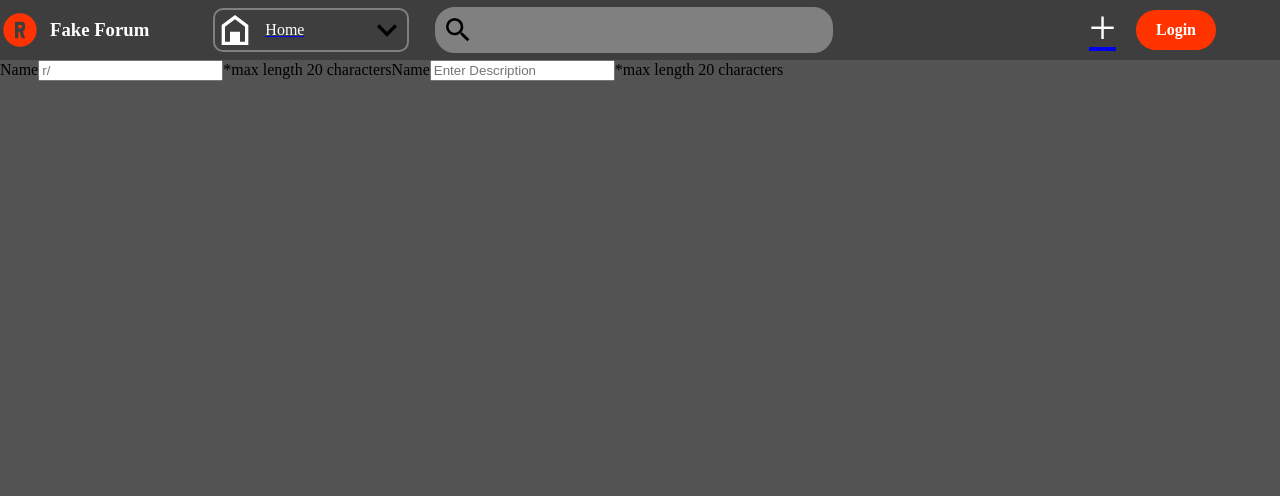
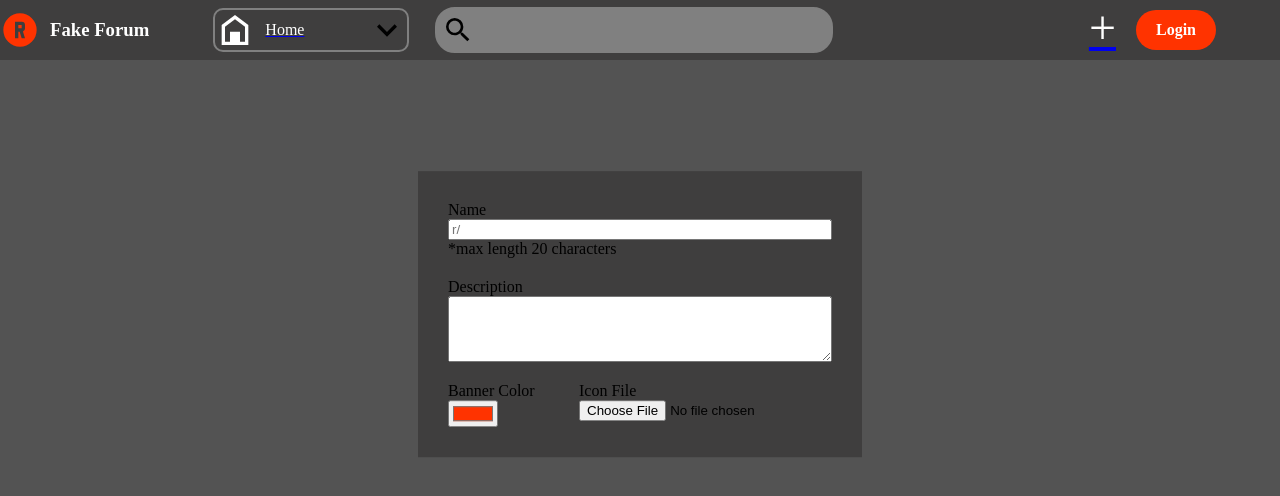
Before and after one commit to Gabefire/Convofy-app, a React (Vite) app: page /create-forum in a window 1280 px wide. Shown: the top 496 px of the page. Built offline with nearby package versions, Linux system fonts and the light colour scheme.

Commit message:
added basic content layout

```diff
--- a/src/components/create-forum.css
+++ b/src/components/create-forum.css
@@ -1,3 +1,26 @@
 .content {
-  margin-top: 60px;
+  display: flex;
+  flex-direction: column;
+  gap: 20px;
+  max-width: 450px;
+  width: 30vw;
+  background-color: rgb(63, 62, 62);
+  padding: 30px;
+  position: absolute;
+  top: 50%;
+  left: 50%;
+  transform: translate(-50%, -80%);
 }
+
+.content label {
+  display: flex;
+  flex-direction: column;
+}
+
+#style-section {
+  display: flex;
+  justify-content: space-between;
+}
+
+#forum-desc {
+}
--- a/src/components/create-forum.tsx
+++ b/src/components/create-forum.tsx
@@ -17,15 +17,19 @@ export default function CreateForum() {
         className="forum-container"
         id="forum-desc-contain"
       >
-        Name
-        <input
-          type="text"
-          id="forum-desc"
-          placeholder="Enter Description "
-          maxLength={20}
-        />
-        <span>*max length 20 characters</span>
+        Description
+        <textarea id="forum-desc" rows={4} cols={50}></textarea>
       </label>
+      <section id="style-section">
+        <label htmlFor="forum-banner-color">
+          Banner Color
+          <input type="color" id="forum-banner-color" value={"#ff3300"} />
+        </label>
+        <label htmlFor="forum-icon">
+          Icon File
+          <input type="file" id="forum-icon" />
+        </label>
+      </section>
     </form>
   );
 }
```
